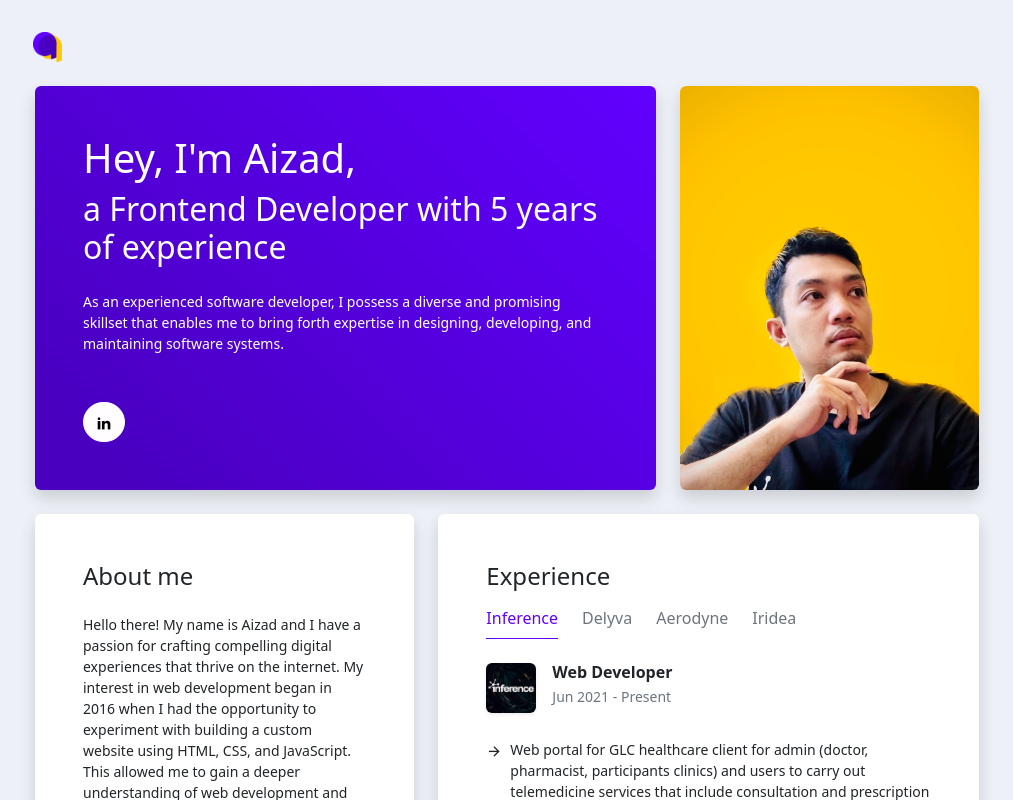
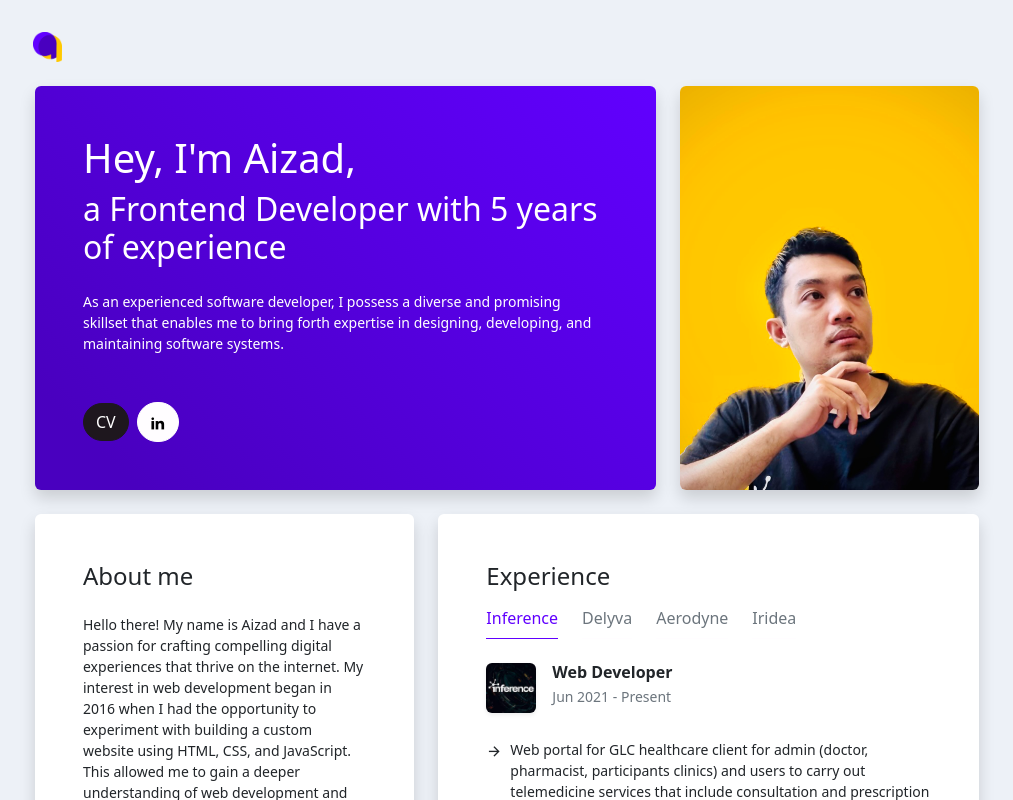
Before and after one commit to aizadzari/Responsive-dashboard-D1mo-test, a React (Create React App) app: page /landing in a window 1280 px wide. Shown: the top 800 px of the page, without its empty margins (133-1146 px from the left). Built offline with nearby package versions, Linux system fonts and the light colour scheme.

Commit message:
upload CV

```diff
--- a/src/Components/Layout/Content.js
+++ b/src/Components/Layout/Content.js
@@ -9,6 +9,7 @@ import Project3 from './Project3'
 import Project4 from './Project4'
 import Project5 from './Project5'
 import Project6 from './Project6'
+import pdfFile from '../../resume.pdf'
 
 const Content = () => {
     const [menu, setMenu] = useState('1')
@@ -95,7 +96,7 @@ const Content = () => {
                                         <p className='small mt-4 animate-box-3' style={{ transitionDelay: "500ms" }}>As an experienced software developer, I possess a diverse and promising skillset that enables me to bring forth expertise in designing, developing, and maintaining software systems.</p>
 
                                         <div className='mt-5 bottom-1 left-1'>
-                                            {/* <button className='btn btn-dark rounded-pill me-2'>Contact me</button> */}
+                                            <button className='btn btn-dark rounded-pill me-2' onClick={() => window.open(pdfFile)}>CV</button>
                                             <button className='btn btn-light rounded-pill' onClick={handleLinkedIn}><i className="ri-linkedin-fill align-middle"></i></button>
                                         </div>
                                     </div>
```
Also changed, not shown: 1 other file (tests, documents, lock files or other folders).
